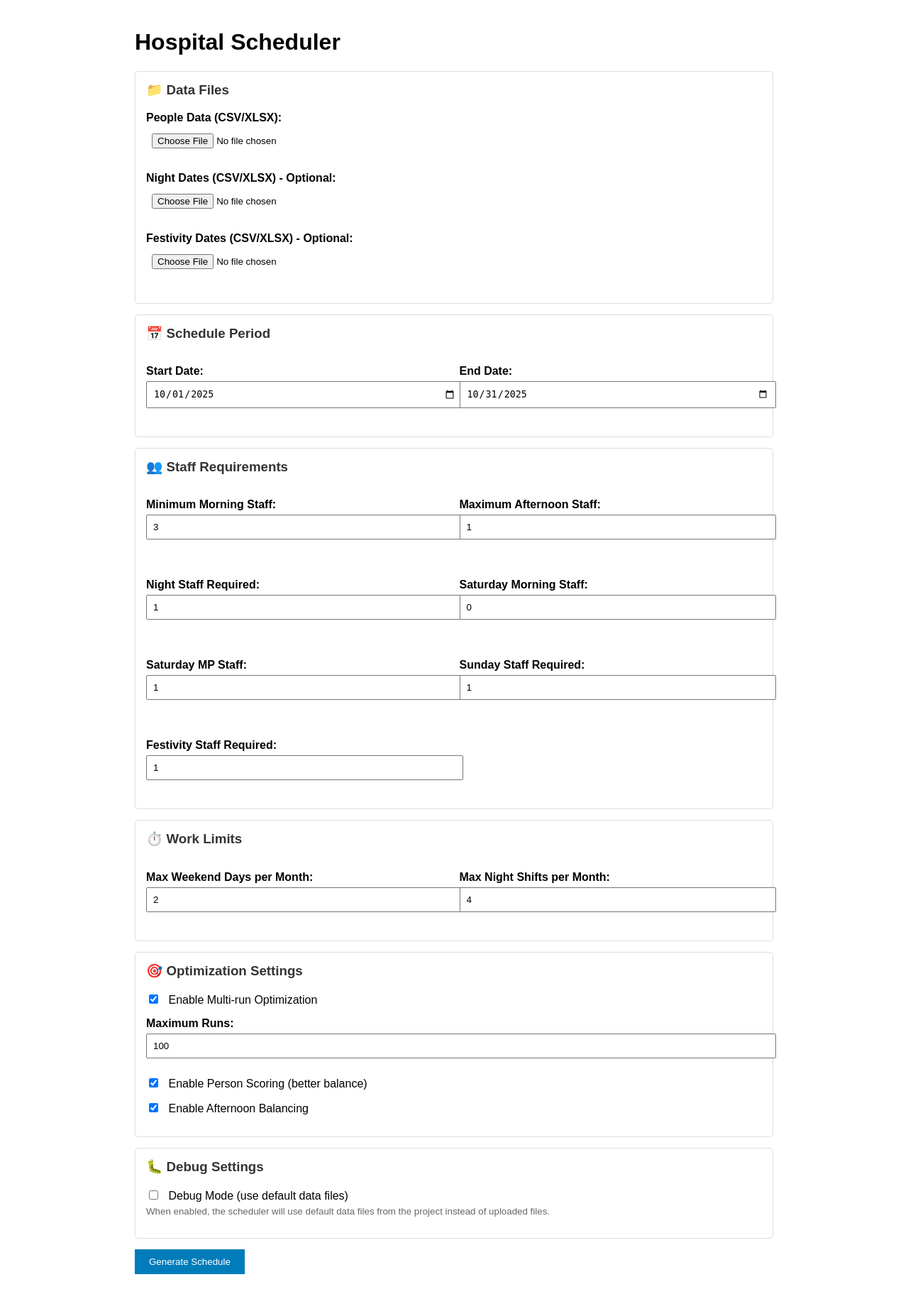
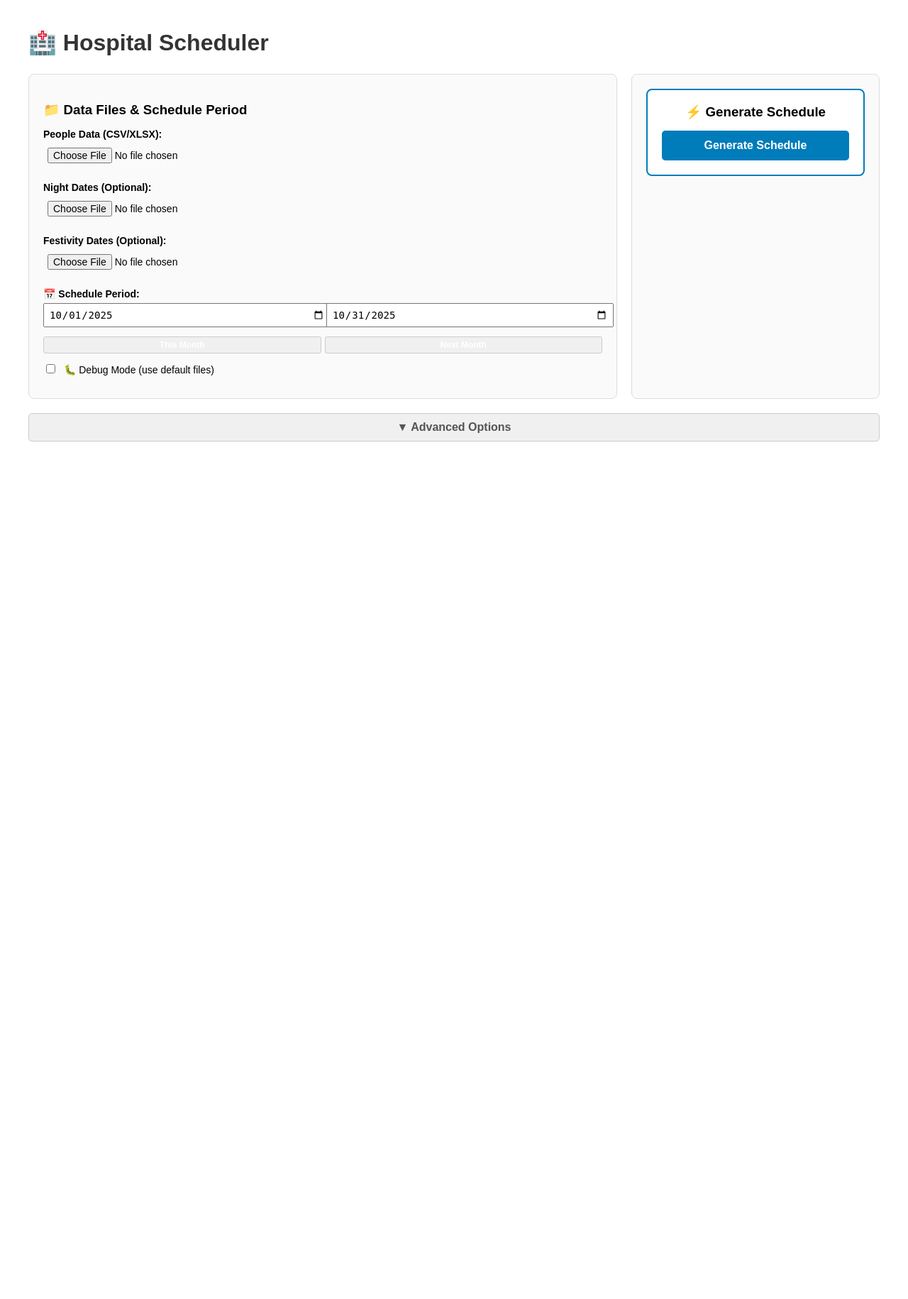
Before and after one commit to almodeon/shifter, a Flask app: page / in a window 1280 px wide. Shown: the whole page at 71% size. After the commit the page ends 622 px from the top, so only its background shows below. Run offline with Flask 3, Linux system fonts and the light colour scheme.

Commit message:
New web interface layout

```diff
--- a/main.py
+++ b/main.py
@@ -1175,6 +1175,6 @@ if __name__ == "__main__":
             'summary_statistics': 'debug',
             'export_notifications': 'info'
         },
-        'min_morning_staff': 2
+        # 'min_morning_staff': 3
     }
     main(overrides)
--- a/templates/index.html
+++ b/templates/index.html
@@ -4,172 +4,110 @@
     <title>Hospital Scheduler</title>
     <meta charset="utf-8">
     <style>
-        body { font-family: Arial, sans-serif; max-width: 900px; margin: 0 auto; padding: 20px; }
-        .form-group { margin: 15px 0; }
-        .settings-section { border: 1px solid #ddd; padding: 15px; margin: 15px 0; border-radius: 5px; }
-        .settings-section h3 { margin-top: 0; color: #333; }
-        label { display: block; margin-bottom: 5px; font-weight: bold; }
+        body { font-family: Arial, sans-serif; max-width: 1200px; margin: 0 auto; padding: 20px; }
+        .main-section { display: grid; grid-template-columns: 1fr 350px; gap: 20px; margin-bottom: 20px; }
+        .left-panel, .right-panel { border: 1px solid #ddd; padding: 20px; border-radius: 8px; background: #fafafa; }
+        .right-panel { display: flex; flex-direction: column; }
+        .form-group { margin: 12px 0; }
+        .settings-section { border: 1px solid #ddd; padding: 15px; margin: 15px 0; border-radius: 5px; background: white; }
+        .settings-section h3 { margin-top: 0; color: #333; font-size: 16px; }
+        .advanced-options { margin-top: 20px; }
+        .toggle-button {
+            background: #f0f0f0; border: 1px solid #ccc; padding: 10px 15px;
+            cursor: pointer; border-radius: 5px; text-align: center; margin-bottom: 10px;
+            font-weight: bold; color: #555;
+        }
+        .toggle-button:hover { background: #e0e0e0; }
+        .advanced-content { display: none; }
+        .advanced-content.show { display: block; }
+        label { display: block; margin-bottom: 5px; font-weight: bold; font-size: 14px; }
         input[type="file"], input[type="number"], input[type="date"], select {
-            width: 100%; padding: 8px; margin-bottom: 10px;
+            width: 100%; padding: 6px; margin-bottom: 8px; font-size: 14px;
         }
-        input[type="checkbox"] { width: auto; margin-right: 10px; }
-        .checkbox-label { display: inline-block; font-weight: normal; }
-        .two-column { display: grid; grid-template-columns: 1fr 1fr; gap: 15px; }
-        button { background: #007cba; color: white; padding: 10px 20px; border: none; cursor: pointer; }
+        input[type="checkbox"] { width: auto; margin-right: 8px; }
+        .checkbox-label { display: inline-block; font-weight: normal; font-size: 14px; }
+        .two-column { display: grid; grid-template-columns: 1fr 1fr; gap: 12px; }
+        .three-column { display: grid; grid-template-columns: 1fr 1fr 1fr; gap: 10px; }
+        .date-inputs { display: grid; grid-template-columns: 1fr 1fr; gap: 10px; }
+        .generate-section {
+            background: white; border: 2px solid #007cba; border-radius: 8px;
+            padding: 20px; text-align: center; margin-bottom: 20px;
+        }
+        button {
+            background: #007cba; color: white; padding: 12px 25px; border: none;
+            cursor: pointer; border-radius: 5px; font-size: 16px; font-weight: bold;
+            width: 100%;
+        }
         button:hover { background: #005a87; }
         button:disabled { background: #ccc; cursor: not-allowed; }
-        .results { background: #f5f5f5; padding: 15px; margin: 15px 0; border-radius: 5px; }
-        .error { background: #ffebee; color: #c62828; padding: 15px; margin: 15px 0; border-radius: 5px; }
-        .progress { background: #e3f2fd; color: #1565c0; padding: 15px; margin: 15px 0; border-radius: 5px; }
-        .download-link { display: inline-block; background: #4caf50; color: white; padding: 8px 15px;
-                        text-decoration: none; margin: 5px; border-radius: 3px; }
+        .results { background: #f5f5f5; padding: 15px; border-radius: 5px; margin-top: 15px; }
+        .error { background: #ffebee; color: #c62828; padding: 15px; border-radius: 5px; margin-top: 15px; }
+        .progress { background: #e3f2fd; color: #1565c0; padding: 15px; border-radius: 5px; margin-top: 15px; }
+        .download-link {
+            display: inline-block; background: #4caf50; color: white; padding: 6px 12px;
+            text-decoration: none; margin: 3px; border-radius: 3px; font-size: 14px;
+        }
+        .quick-dates { display: flex; gap: 5px; margin-top: 5px; }
+        .quick-date-btn {
+            background: #f0f0f0; border: 1px solid #ccc; padding: 4px 8px;
+            cursor: pointer; border-radius: 3px; font-size: 12px;
+        }
+        .quick-date-btn:hover { background: #e0e0e0; }
+        h1 { margin-bottom: 25px; color: #333; }
+        h3 { margin-bottom: 15px; }
     </style>
 </head>
 <body>
-    <h1>Hospital Scheduler</h1>
+    <h1>🏥 Hospital Scheduler</h1>
 
     <form id="schedulerForm" method="POST" enctype="multipart/form-data">
 
-        <!-- File Uploads -->
-        <div class="settings-section">
-            <h3>📁 Data Files</h3>
+        <div class="main-section">
+            <!-- Left Panel - File Uploads & Basic Settings -->
+            <div class="left-panel">
+                <h3>📁 Data Files & Schedule Period</h3>
+
                 <div class="form-group">
                     <label>People Data (CSV/XLSX):</label>
                     <input type="file" name="people_file" accept=".csv,.xlsx,.xls" required>
                 </div>
 
                 <div class="form-group">
-                <label>Night Dates (CSV/XLSX) - Optional:</label>
+                    <label>Night Dates (Optional):</label>
                     <input type="file" name="night_file" accept=".csv,.xlsx,.xls">
                 </div>
 
                 <div class="form-group">
-                <label>Festivity Dates (CSV/XLSX) - Optional:</label>
+                    <label>Festivity Dates (Optional):</label>
                     <input type="file" name="festivity_file" accept=".csv,.xlsx,.xls">
-            </div>
-        </div>
-
-        <!-- Date Range -->
-        <div class="settings-section">
-            <h3>📅 Schedule Period</h3>
-            <div class="two-column">
-                <div class="form-group">
-                    <label>Start Date:</label>
-                    <input type="date" name="start_date" value="{{ default_start }}" required>
                 </div>
 
                 <div class="form-group">
-                    <label>End Date:</label>
-                    <input type="date" name="end_date" value="{{ default_end }}" required>
+                    <label>📅 Schedule Period:</label>
+                    <div class="date-inputs">
+                        <input type="date" name="start_date" value="{{ default_start }}" required placeholder="Start Date">
+                        <input type="date" name="end_date" value="{{ default_end }}" required placeholder="End Date">
                     </div>
+                    <div class="quick-dates">
+                        <button type="button" class="quick-date-btn" onclick="setThisMonth()">This Month</button>
+                        <button type="button" class="quick-date-btn" onclick="setNextMonth()">Next Month</button>
                     </div>
-        </div>
-
-        <!-- Staff Requirements -->
-        <div class="settings-section">
-            <h3>👥 Staff Requirements</h3>
-            <div class="two-column">
-                <div class="form-group">
-                    <label>Minimum Morning Staff:</label>
-                    <input type="number" name="min_morning_staff" value="3" min="0" max="10">
-                </div>
-
-                <div class="form-group">
-                    <label>Maximum Afternoon Staff:</label>
-                    <input type="number" name="max_afternoon_staff" value="1" min="0" max="10">
-                </div>
-
-                <div class="form-group">
-                    <label>Night Staff Required:</label>
-                    <input type="number" name="night_staff" value="1" min="0" max="10">
-                </div>
-
-                <div class="form-group">
-                    <label>Saturday Morning Staff:</label>
-                    <input type="number" name="saturday_morning_staff" value="0" min="0" max="10">
-                </div>
-
-                <div class="form-group">
-                    <label>Saturday MP Staff:</label>
-                    <input type="number" name="saturday_mp_staff" value="1" min="0" max="10">
-                </div>
-
-                <div class="form-group">
-                    <label>Sunday Staff Required:</label>
-                    <input type="number" name="sunday_staff" value="1" min="0" max="10">
-                </div>
-
-                <div class="form-group">
-                    <label>Festivity Staff Required:</label>
-                    <input type="number" name="festivity_staff" value="1" min="0" max="10">
-                </div>
-            </div>
-        </div>
-
-        <!-- Work Limits -->
-        <div class="settings-section">
-            <h3>⏱️ Work Limits</h3>
-            <div class="two-column">
-                <div class="form-group">
-                    <label>Max Weekend Days per Month:</label>
-                    <input type="number" name="max_weekend_days_per_month" value="2" min="0" max="10">
-                </div>
-
-                <div class="form-group">
-                    <label>Max Night Shifts per Month:</label>
-                    <input type="number" name="night_shifts_per_month" value="4" min="0" max="10">
-                </div>
-            </div>
-        </div>
-
-        <!-- Optimization Settings -->
-        <div class="settings-section">
-            <h3>🎯 Optimization Settings</h3>
-            <div class="form-group">
-                <label>
-                    <input type="checkbox" name="multi_run_enabled" checked>
-                    <span class="checkbox-label">Enable Multi-run Optimization</span>
-                </label>
-            </div>
-
-            <div class="form-group">
-                <label>Maximum Runs:</label>
-                <input type="number" name="max_runs" value="100" min="1" max="1000">
                 </div>
 
                 <div class="form-group">
                     <label>
-                    <input type="checkbox" name="person_scoring_enabled" checked>
-                    <span class="checkbox-label">Enable Person Scoring (better balance)</span>
-                </label>
-            </div>
-
-            <div class="form-group">
-                <label>
-                    <input type="checkbox" name="afternoon_balancing_enabled" checked>
-                    <span class="checkbox-label">Enable Afternoon Balancing</span>
+                        <input type="checkbox" name="debug_mode_enabled" id="debugMode">
+                        <span class="checkbox-label">🐛 Debug Mode (use default files)</span>
                     </label>
                 </div>
             </div>
 
-        <!-- Debug Settings -->
-        <div class="settings-section">
-            <h3>🐛 Debug Settings</h3>
-            <div class="form-group">
-                <label>
-                    <input type="checkbox" name="debug_mode_enabled" id="debugMode">
-                    <span class="checkbox-label">Debug Mode (use default data files)</span>
-                </label>
-                <small style="color: #666; display: block; margin-top: 5px;">
-                    When enabled, the scheduler will use default data files from the project instead of uploaded files.
-                </small>
-            </div>
-        </div>
-
-        <div class="form-group">
+            <!-- Right Panel - Generate Button & Results -->
+            <div class="right-panel">
+                <div class="generate-section">
+                    <h3 style="margin-top: 0;">⚡ Generate Schedule</h3>
                     <button type="submit" id="runButton">Generate Schedule</button>
                 </div>
-    </form>
 
                 <!-- Status Display -->
                 {% if status.running %}
@@ -188,18 +126,18 @@
 
                 {% if status.results %}
                 <div class="results">
-        <h3>Results</h3>
+                    <h4 style="margin-top: 0;">✅ Results</h4>
                     <p><strong>Schedule generated successfully!</strong></p>
                     <p>{{ status.results.summary }}</p>
 
-        <h4>Download Files:</h4>
+                    <h5>Download Files:</h5>
                     {% for file in status.results.files %}
                     <a href="/download/{{ file.name }}" class="download-link">{{ file.display_name }}</a>
                     {% endfor %}
 
                     {% if status.results.warnings %}
-        <h4>Warnings:</h4>
-        <ul>
+                    <h5>Warnings:</h5>
+                    <ul style="font-size: 14px; margin: 10px 0;">
                     {% for warning in status.results.warnings %}
                     <li>{{ warning }}</li>
                     {% endfor %}
@@ -207,8 +145,130 @@
                     {% endif %}
                 </div>
                 {% endif %}
+            </div>
+        </div>
+
+        <!-- Advanced Options Section -->
+        <div class="advanced-options">
+            <div class="toggle-button" onclick="toggleAdvanced()">
+                <span id="toggleIcon">▼</span> Advanced Options
+            </div>
+
+            <div class="advanced-content" id="advancedContent">
+                <!-- Staff Requirements -->
+                <div class="settings-section">
+                    <h3>👥 Staff Requirements</h3>
+                    <div class="three-column">
+                        <div class="form-group">
+                            <label>Min Morning Staff:</label>
+                            <input type="number" name="min_morning_staff" value="3" min="0" max="10">
+                        </div>
+                        <div class="form-group">
+                            <label>Max Afternoon Staff:</label>
+                            <input type="number" name="max_afternoon_staff" value="1" min="0" max="10">
+                        </div>
+                        <div class="form-group">
+                            <label>Night Staff:</label>
+                            <input type="number" name="night_staff" value="1" min="0" max="10">
+                        </div>
+                        <div class="form-group">
+                            <label>Saturday Morning:</label>
+                            <input type="number" name="saturday_morning_staff" value="0" min="0" max="10">
+                        </div>
+                        <div class="form-group">
+                            <label>Saturday MP:</label>
+                            <input type="number" name="saturday_mp_staff" value="1" min="0" max="10">
+                        </div>
+                        <div class="form-group">
+                            <label>Sunday Staff:</label>
+                            <input type="number" name="sunday_staff" value="1" min="0" max="10">
+                        </div>
+                    </div>
+                    <div class="form-group">
+                        <label>Festivity Staff Required:</label>
+                        <input type="number" name="festivity_staff" value="1" min="0" max="10">
+                    </div>
+                </div>
+
+                <!-- Work Limits -->
+                <div class="settings-section">
+                    <h3>⏱️ Work Limits</h3>
+                    <div class="two-column">
+                        <div class="form-group">
+                            <label>Max Weekend Days/Month:</label>
+                            <input type="number" name="max_weekend_days_per_month" value="2" min="0" max="10">
+                        </div>
+                        <div class="form-group">
+                            <label>Max Night Shifts/Month:</label>
+                            <input type="number" name="night_shifts_per_month" value="4" min="0" max="10">
+                        </div>
+                    </div>
+                </div>
+
+                <!-- Optimization Settings -->
+                <div class="settings-section">
+                    <h3>🎯 Optimization Settings</h3>
+                    <div class="two-column">
+                        <div class="form-group">
+                            <label>
+                                <input type="checkbox" name="multi_run_enabled" checked>
+                                <span class="checkbox-label">Multi-run Optimization</span>
+                            </label>
+                        </div>
+                        <div class="form-group">
+                            <label>Maximum Runs:</label>
+                            <input type="number" name="max_runs" value="100" min="1" max="1000">
+                        </div>
+                        <div class="form-group">
+                            <label>
+                                <input type="checkbox" name="person_scoring_enabled" checked>
+                                <span class="checkbox-label">Person Scoring</span>
+                            </label>
+                        </div>
+                        <div class="form-group">
+                            <label>
+                                <input type="checkbox" name="afternoon_balancing_enabled" checked>
+                                <span class="checkbox-label">Afternoon Balancing</span>
+                            </label>
+                        </div>
+                    </div>
+                </div>
+            </div>
+        </div>
+    </form>
 
     <script>
+        function toggleAdvanced() {
+            const content = document.getElementById('advancedContent');
+            const icon = document.getElementById('toggleIcon');
+
+            if (content.classList.contains('show')) {
+                content.classList.remove('show');
+                icon.textContent = '▼';
+            } else {
+                content.classList.add('show');
+                icon.textContent = '▲';
+            }
+        }
+
+        function setThisMonth() {
+            const now = new Date();
+            const start = new Date(now.getFullYear(), now.getMonth(), 1);
+            const end = new Date(now.getFullYear(), now.getMonth() + 1, 0);
+
+            document.querySelector('input[name="start_date"]').value = start.toISOString().split('T')[0];
+            document.querySelector('input[name="end_date"]').value = end.toISOString().split('T')[0];
+        }
+
+        function setNextMonth() {
+            const now = new Date();
+            const start = new Date(now.getFullYear(), now.getMonth() + 1, 1);
+            const end = new Date(now.getFullYear(), now.getMonth() + 2, 0);
+
+            document.querySelector('input[name="start_date"]').value = start.toISOString().split('T')[0];
+            document.querySelector('input[name="end_date"]').value = end.toISOString().split('T')[0];
+        }
+
         document.getElementById('schedulerForm').onsubmit = function(e) {
             document.getElementById('runButton').disabled = true;
             document.getElementById('runButton').textContent = 'Processing...';
@@ -226,13 +286,11 @@
             });
 
             // Update file section visibility/styling
-            const fileSection = document.querySelector('.settings-section');
+            const leftPanel = document.querySelector('.left-panel');
             if (isDebugMode) {
-                fileSection.style.opacity = '0.5';
-                fileSection.style.pointerEvents = 'none';
+                leftPanel.style.opacity = '0.6';
             } else {
-                fileSection.style.opacity = '1';
-                fileSection.style.pointerEvents = 'auto';
+                leftPanel.style.opacity = '1';
             }
         };
 
```
Lines whose indentation alone changed are shown as unchanged.
